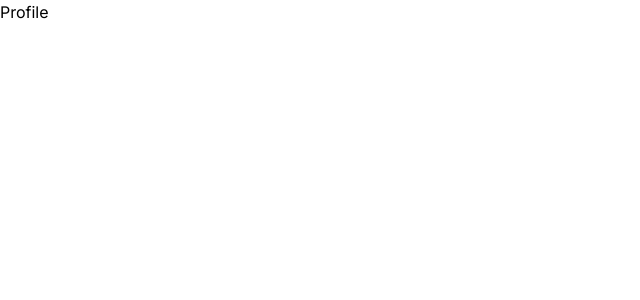
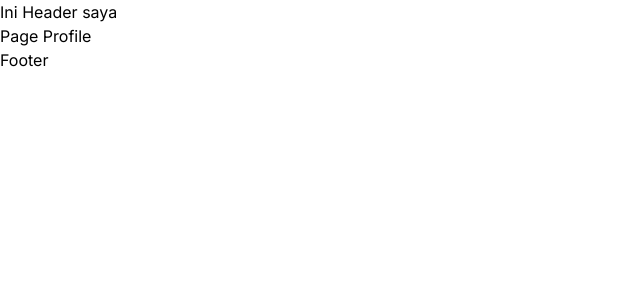
Before and after one commit to mitragroups/nextone, a Next.js app: page /profile in a window 1280 px wide. Shown: the top 300 px of the page, without its empty margins (0-640 px from the left). Built offline with nearby package versions, Linux system fonts and the light colour scheme.

Commit message:
Fixed Profile and About Page

```diff
--- a/src/app/about/page.js
+++ b/src/app/about/page.js
@@ -5,7 +5,7 @@ export default function About() {
   return (
     <div>
       <Header />
-      <main>About</main>
+      <main>Page About</main>
       <Footer />
     </div>
   );
--- a/src/app/profile/page.js
+++ b/src/app/profile/page.js
@@ -1,3 +1,12 @@
+import { Header } from "@/components/header";
+import { Footer } from "@/components/footer";
+
 export default function Profile() {
-  return <div>Profile</div>;
+  return (
+    <div>
+      <Header />
+      <main>Page Profile</main>
+      <Footer />
+    </div>
+  );
 }
--- a/src/components/header.jsx
+++ b/src/components/header.jsx
@@ -1,3 +1,3 @@
 export const Header = () => {
-  return <header>Header</header>;
+  return <header>Ini Header saya</header>;
 };
```
